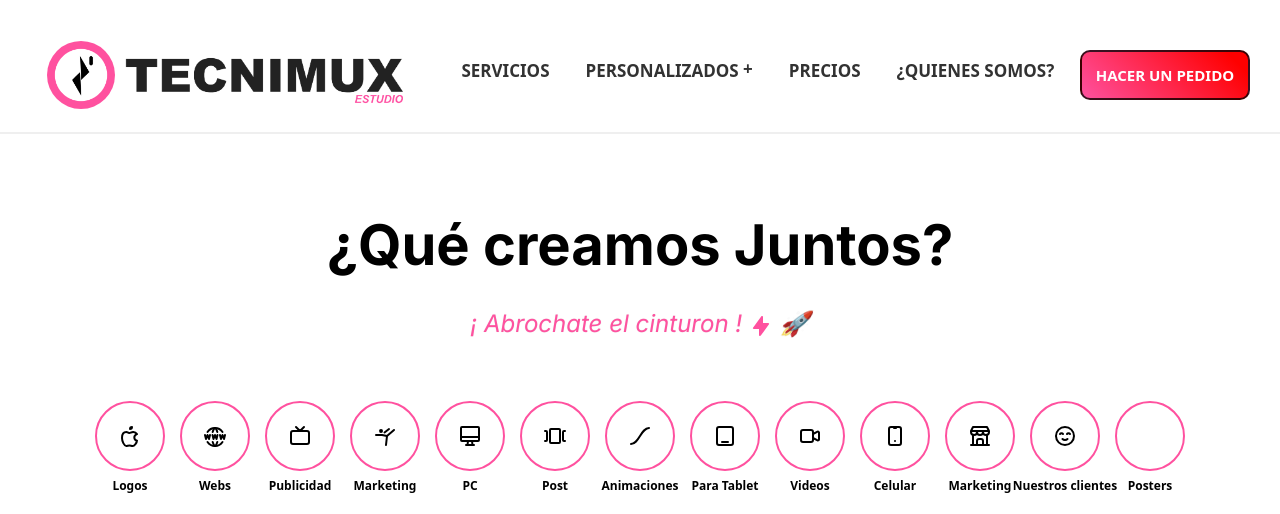
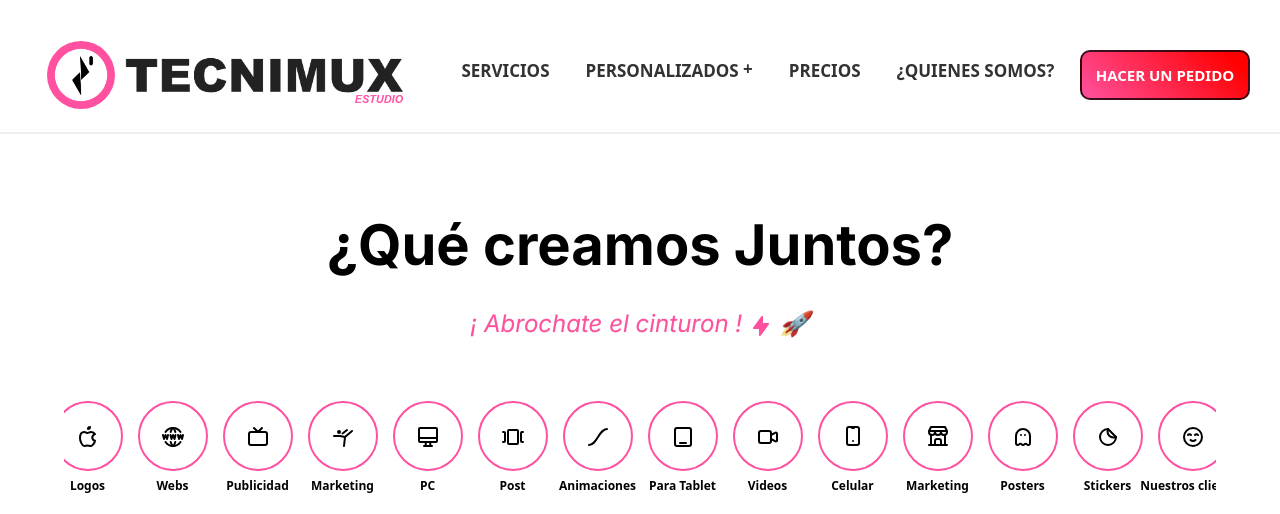
Before and after one commit to TECNIMUX-DEV/tecnimux-studio, a plain HTML site: page index.html in a window 1280 px wide. Shown: the top 514 px of the page. Drawn offline with nearby package versions, Linux system fonts and the light colour scheme; a web font is replaced by a local one.

Commit message:
Add files via upload

```diff
--- a/index.html
+++ b/index.html
@@ -109,38 +109,62 @@
                     </a>
                 </li>
                 <li class="logo-item" data-name="Publicidad">
+                    <a href="/Content/servicios.html">
                         <svg xmlns="http://www.w3.org/2000/svg" width="24" height="24" viewBox="0 0 24 24" fill="none" stroke="currentColor" stroke-width="2" stroke-linecap="round" stroke-linejoin="round" class="icon icon-tabler icons-tabler-outline icon-tabler-device-tv"><path stroke="none" d="M0 0h24v24H0z" fill="none"/><path d="M3 7m0 2a2 2 0 0 1 2 -2h14a2 2 0 0 1 2 2v9a2 2 0 0 1 -2 2h-14a2 2 0 0 1 -2 -2z" /><path d="M16 3l-4 4l-4 -4" /></svg>
+                    </a>
                 </li>
                 <li class="logo-item" data-name="Marketing">
+                    <a href="/Content/servicios.html">
                         <svg xmlns="http://www.w3.org/2000/svg" width="24" height="24" viewBox="0 0 24 24" fill="none" stroke="currentColor" stroke-width="2" stroke-linecap="round" stroke-linejoin="round" class="icon icon-tabler icons-tabler-outline icon-tabler-gymnastics"><path stroke="none" d="M0 0h24v24H0z" fill="none"/><path d="M7 7a1 1 0 1 0 2 0a1 1 0 0 0 -2 0" /><path d="M13 21l1 -9l7 -6" /><path d="M3 11h6l5 1" /><path d="M11.5 8.5l4.5 -3.5" /></svg>
+                    </a>
                 </li>
                 <li class="logo-item" data-name="PC">
+                    <a href="/Content/servicios.html">
                         <svg xmlns="http://www.w3.org/2000/svg" width="24" height="24" viewBox="0 0 24 24" fill="none" stroke="currentColor" stroke-width="2" stroke-linecap="round" stroke-linejoin="round" class="icon icon-tabler icons-tabler-outline icon-tabler-device-imac"><path stroke="none" d="M0 0h24v24H0z" fill="none"/><path d="M3 4a1 1 0 0 1 1 -1h16a1 1 0 0 1 1 1v12a1 1 0 0 1 -1 1h-16a1 1 0 0 1 -1 -1v-12z" /><path d="M3 13h18" /><path d="M8 21h8" /><path d="M10 17l-.5 4" /><path d="M14 17l.5 4" /></svg>
+                    </a>
                 </li>
                 <li class="logo-item" data-name="Post">
+                    <a href="/Content/servicios.html">
                         <svg xmlns="http://www.w3.org/2000/svg" width="24" height="24" viewBox="0 0 24 24" fill="none" stroke="currentColor" stroke-width="2" stroke-linecap="round" stroke-linejoin="round" class="icon icon-tabler icons-tabler-outline icon-tabler-carousel-horizontal"><path stroke="none" d="M0 0h24v24H0z" fill="none"/><path d="M7 5m0 1a1 1 0 0 1 1 -1h8a1 1 0 0 1 1 1v12a1 1 0 0 1 -1 1h-8a1 1 0 0 1 -1 -1z" /><path d="M22 17h-1a1 1 0 0 1 -1 -1v-8a1 1 0 0 1 1 -1h1" /><path d="M2 17h1a1 1 0 0 0 1 -1v-8a1 1 0 0 0 -1 -1h-1" /></svg>
+                    </a>
                 </li>
                 <li class="logo-item" data-name="Animaciones">
+                    <a href="/Content/servicios.html">
                         <svg xmlns="http://www.w3.org/2000/svg" width="24" height="24" viewBox="0 0 24 24" fill="none" stroke="currentColor" stroke-width="2" stroke-linecap="round" stroke-linejoin="round" class="icon icon-tabler icons-tabler-outline icon-tabler-ease-in-out"><path stroke="none" d="M0 0h24v24H0z" fill="none"/><path d="M3 20c8 0 10 -16 18 -16" /></svg>
+                    </a>
                 </li>
                 <li class="logo-item" data-name="Para Tablet">
+                    <a href="/Content/servicios.html">
                         <svg xmlns="http://www.w3.org/2000/svg" width="24" height="24" viewBox="0 0 24 24" fill="none" stroke="currentColor" stroke-width="2" stroke-linecap="round" stroke-linejoin="round" class="icon icon-tabler icons-tabler-outline icon-tabler-device-ipad"><path stroke="none" d="M0 0h24v24H0z" fill="none"/><path d="M18 3a2 2 0 0 1 2 2v14a2 2 0 0 1 -2 2h-12a2 2 0 0 1 -2 -2v-14a2 2 0 0 1 2 -2z" /><path d="M9 18h6" /></svg>
+                    </a>
                 </li>
                 <li class="logo-item" data-name="Videos">
+                    <a href="/Content/servicios.html">
                         <svg xmlns="http://www.w3.org/2000/svg" width="24" height="24" viewBox="0 0 24 24" fill="none" stroke="currentColor" stroke-width="2" stroke-linecap="round" stroke-linejoin="round" class="icon icon-tabler icons-tabler-outline icon-tabler-video"><path stroke="none" d="M0 0h24v24H0z" fill="none"/><path d="M15 10l4.553 -2.276a1 1 0 0 1 1.447 .894v6.764a1 1 0 0 1 -1.447 .894l-4.553 -2.276v-4z" /><path d="M3 6m0 2a2 2 0 0 1 2 -2h8a2 2 0 0 1 2 2v8a2 2 0 0 1 -2 2h-8a2 2 0 0 1 -2 -2z" /></svg>
+                    </a>
                 </li>
                 <li class="logo-item" data-name="Celular">
+                    <a href="/Content/servicios.html"></a>
                         <svg xmlns="http://www.w3.org/2000/svg" width="24" height="24" viewBox="0 0 24 24" fill="none" stroke="currentColor" stroke-width="2" stroke-linecap="round" stroke-linejoin="round" class="icon icon-tabler icons-tabler-outline icon-tabler-device-mobile"><path stroke="none" d="M0 0h24v24H0z" fill="none"/><path d="M6 5a2 2 0 0 1 2 -2h8a2 2 0 0 1 2 2v14a2 2 0 0 1 -2 2h-8a2 2 0 0 1 -2 -2v-14z" /><path d="M11 4h2" /><path d="M12 17v.01" /></svg>
                 </li>
                 <li class="logo-item" data-name="Marketing">
+                    <a href="/Content/servicios.html"></a>
                         <svg xmlns="http://www.w3.org/2000/svg" width="24" height="24" viewBox="0 0 24 24" fill="none" stroke="currentColor" stroke-width="2" stroke-linecap="round" stroke-linejoin="round" class="icon icon-tabler icons-tabler-outline icon-tabler-building-store"><path stroke="none" d="M0 0h24v24H0z" fill="none"/><path d="M3 21l18 0" /><path d="M3 7v1a3 3 0 0 0 6 0v-1m0 1a3 3 0 0 0 6 0v-1m0 1a3 3 0 0 0 6 0v-1h-18l2 -4h14l2 4" /><path d="M5 21l0 -10.15" /><path d="M19 21l0 -10.15" /><path d="M9 21v-4a2 2 0 0 1 2 -2h2a2 2 0 0 1 2 2v4" /></svg>
                 </li>
+                <li class="logo-item" data-name="Posters">
+                    <a href="/Content/servicios.html">
+                    <svg xmlns="http://www.w3.org/2000/svg" width="24" height="24" viewBox="0 0 24 24" fill="none" stroke="currentColor" stroke-width="2" stroke-linecap="round" stroke-linejoin="round" class="icon icon-tabler icons-tabler-outline icon-tabler-ghost-3"><path stroke="none" d="M0 0h24v24H0z" fill="none"/><path d="M5 11a7 7 0 0 1 14 0v7a1.78 1.78 0 0 1 -3.1 1.4a1.65 1.65 0 0 0 -2.6 0a1.65 1.65 0 0 1 -2.6 0a1.65 1.65 0 0 0 -2.6 0a1.78 1.78 0 0 1 -3.1 -1.4v-7" /><path d="M10 10h.01" /><path d="M14 10h.01" /></svg></a>
+                    </a>
+                </li>
+                <li class="logo-item" data-name="Stickers">
+                    <a href="/Content/servicios.html">
+                        <svg xmlns="http://www.w3.org/2000/svg" width="24" height="24" viewBox="0 0 24 24" fill="none" stroke="currentColor" stroke-width="2" stroke-linecap="round" stroke-linejoin="round" class="icon icon-tabler icons-tabler-outline icon-tabler-sticker"><path stroke="none" d="M0 0h24v24H0z" fill="none"/><path d="M20 12l-2 .5a6 6 0 0 1 -6.5 -6.5l.5 -2l8 8" /><path d="M20 12a8 8 0 1 1 -8 -8" /></svg>
+                    </a>
+                </li>
                 <li id="our-clients" class="logo-item" data-name="Nuestros clientes">
+                    <a href="Content/servicios.html">
                         <svg xmlns="http://www.w3.org/2000/svg" width="24" height="24" viewBox="0 0 24 24" fill="none" stroke="currentColor" stroke-width="2" stroke-linecap="round" stroke-linejoin="round" class="icon icon-tabler icons-tabler-outline icon-tabler-mood-smile-beam"><path stroke="none" d="M0 0h24v24H0z" fill="none"/><path d="M12 21a9 9 0 1 1 0 -18a9 9 0 0 1 0 18z" /><path d="M10 10c-.5 -1 -2.5 -1 -3 0" /><path d="M17 10c-.5 -1 -2.5 -1 -3 0" /><path d="M14.5 15a3.5 3.5 0 0 1 -5 0" /></svg>
-                </li>
-                <li class="logo-item" data-name="Posters">
-                    <a href="/Content/servicios.html"></a>
-
+                    </a>
                 </li>
             </ul>
         </nav>
```
Lines whose indentation alone changed are shown as unchanged.
